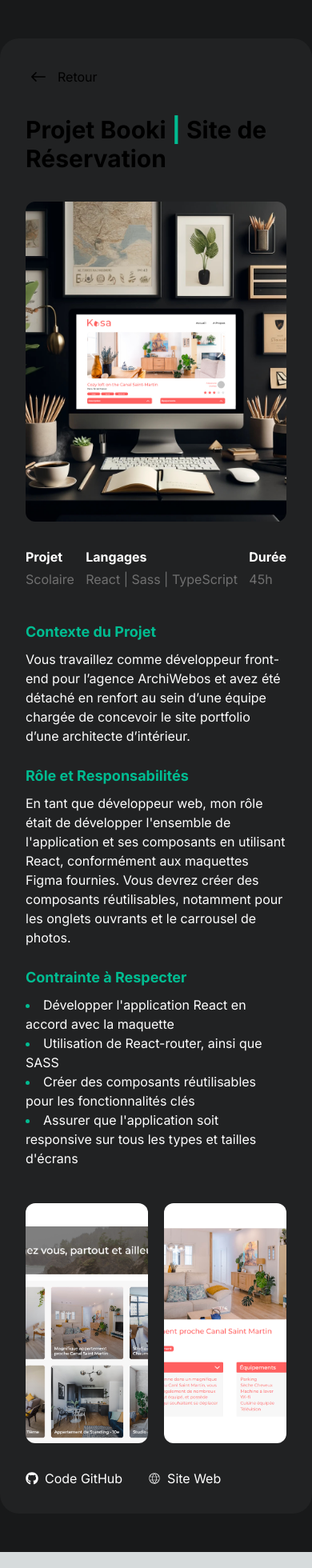
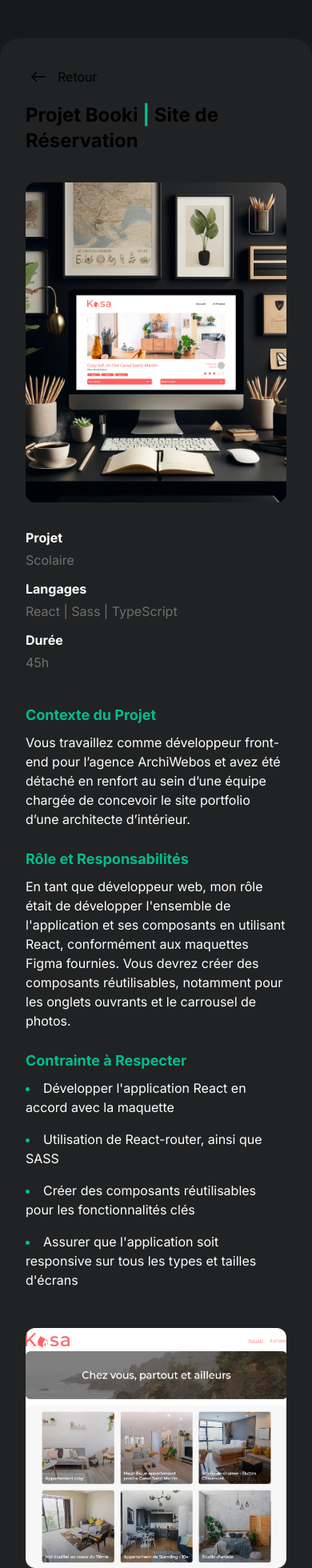
Before and after one commit to MaximeTTS/Portfolio, a Next.js app: page /Projet-Kasa in a window 390 px wide. Shown: the top 1960 px of the page at 80% size. Built offline with nearby package versions, Linux system fonts and the light colour scheme.

Commit message:
Responsive finished.

```diff
--- a/src/components/Contact/contact.tsx
+++ b/src/components/Contact/contact.tsx
@@ -12,8 +12,8 @@ function contact() {
   return (
     <Card id="contact">
       <Title textNoColor="Me" textColor="Contacter" />
-      <p className="mb-8">N&apos;hésitez pas à me contacter via ce formulaire ou par email.</p>
-      <div className="mb-5 grid grid-cols-2">
+      <p className="mb-3 sm:mb-8">N&apos;hésitez pas à me contacter via ce formulaire ou par email.</p>
+      <div className="mb-5 grid sm:grid-cols-2">
         <div>
           <ContactIcon text="MaximeTTS" Icon={FaDiscord} span="Discord" />
           <ContactIcon text="maxime.samus@gmail.com" Icon={TfiEmail} span="E-mail" />
--- a/src/components/Contact/contactForm.tsx
+++ b/src/components/Contact/contactForm.tsx
@@ -90,13 +90,15 @@ const ContactForm: React.FC = () => {
           <div className="pt-1 text-platinum">{formik.errors.message}</div>
         ) : null}
       </div>
+      <div className="flex justify-center sm:justify-start">
         <button
           type="submit"
           disabled={formik.isSubmitting}
-        className="w-fit cursor-pointer rounded-3xl bg-themeColor px-5 py-4 font-bold text-white transition-all hover:shadow-customHover"
+          className="w-fit cursor-pointer rounded-3xl bg-themeColor px-4 py-3 text-sm font-bold text-white transition-all hover:shadow-customHover sm:px-5 sm:py-4 sm:text-base"
         >
           {formik.isSubmitting ? "Envoi en cours..." : "Send Message"}
         </button>
+      </div>
       {formik.status?.error && <div className="mt-3 text-red-500">{formik.status.error}</div>}
       {formik.status?.success && <div className="mt-3 text-green-500">{formik.status.success}</div>}
     </form>
--- a/src/components/Contact/map.tsx
+++ b/src/components/Contact/map.tsx
@@ -26,7 +26,7 @@ const GoogleMap: React.FC = () => {
     };
   }, []);
 
-  return <div ref={mapRef} className="h-96 w-full rounded-xl"></div>;
+  return <div ref={mapRef} className="h-64 w-full rounded-xl sm:h-96"></div>;
 };
 
 export default GoogleMap;
--- a/src/components/projects/myProjects.tsx
+++ b/src/components/projects/myProjects.tsx
@@ -7,8 +7,8 @@ function myProjects() {
   return (
     <Card>
       <Title textNoColor="Mes" textColor="Projets" />
-      <section className="grid gap-4 p-4 grid-template-areas-custom">
-        <div className="flex h-[300px] w-full items-center justify-center rounded-xl border border-colorSilver bg-nightBlack p-4 grid-area-one">
+      <section className="grid gap-4 sm:p-4 sm:grid-template-areas-custom">
+        <div className="flex h-[300px] w-full items-center justify-center rounded-xl border border-colorSilver bg-nightBlack p-4 sm:grid-area-one">
           <CardProjects
             href="/Projet-Kasa"
             imgSrc="/images/myProject/kasa/kasa.jpg"
@@ -17,7 +17,7 @@ function myProjects() {
             subtitle2="Kasa"
           />
         </div>
-        <div className="flex h-[300px] w-full items-center justify-center rounded-xl border border-colorSilver bg-nightBlack p-4 grid-area-two">
+        <div className="flex h-[300px] w-full items-center justify-center rounded-xl border border-colorSilver bg-nightBlack p-4 sm:grid-area-two">
           <CardProjects
             href="/Projet-Grimoire"
             imgSrc="/images/myProject/grimoire/grimoirezoom.jpg"
@@ -26,7 +26,7 @@ function myProjects() {
             subtitle2="Grimoire"
           />
         </div>
-        <div className="flex h-[300px] w-full items-center justify-center overflow-hidden rounded-xl border border-colorSilver bg-nightBlack p-4 grid-area-three">
+        <div className="flex h-[300px] w-full items-center justify-center overflow-hidden rounded-xl border border-colorSilver bg-nightBlack p-4 sm:grid-area-three">
           <CardProjects
             href="/Projet-Sophie-Bluel"
             imgSrc="/images/myProject/sophie/sophieblu.jpg"
@@ -35,7 +35,7 @@ function myProjects() {
             subtitle2="Sophie Bluel"
           />
         </div>
-        <div className="flex h-[300px] w-full items-center justify-center rounded-xl border border-colorSilver bg-nightBlack p-4 grid-area-four">
+        <div className="flex h-[300px] w-full items-center justify-center rounded-xl border border-colorSilver bg-nightBlack p-4 sm:grid-area-four">
           <CardProjects
             href="/Projet-Booki"
             imgSrc="/images/myProject/booki/bookii.jpg"
--- a/src/components/projects/projectTemplate.tsx
+++ b/src/components/projects/projectTemplate.tsx
@@ -83,14 +83,14 @@ function ProjectTemplate({
           <Image src={src} alt={alt} layout="fill" className="rounded-xl object-cover" />
         </div>
       </div>
-      <div className="mb-2 mt-4 flex justify-between text-white">
+      <div className="mb-2 mt-4 text-white sm:flex sm:justify-between">
         <div>
           <span className="block pb-1 font-bold">{span}</span>
-          <p className="text-colorSilver">{text}</p>
+          <p className="mb-3 text-colorSilver">{text}</p>
         </div>
         <div>
           <span className="block pb-1 font-bold">{span2}</span>
-          <p className="text-colorSilver">{text2}</p>
+          <p className="mb-3 text-colorSilver">{text2}</p>
         </div>
         <div>
           <span className="block pb-1 font-bold">{span3}</span>
@@ -105,7 +105,7 @@ function ProjectTemplate({
         title3={title3}
         points={descriptionPoints}
       />
-      <div className="mt-4 grid grid-cols-2 gap-5">
+      <div className="mt-4 grid grid-cols-1 gap-5 sm:grid-cols-2 sm:gap-5">
         {images.map((image, index) => (
           <div key={index} className="group relative h-[300px] w-full cursor-pointer" onClick={() => openModal(index)}>
             <div className="icon-3d relative h-full w-full">
--- a/src/components/projects/textProject.tsx
+++ b/src/components/projects/textProject.tsx
@@ -19,7 +19,9 @@ function TextProject({ title, title2, title3, description, description2, points
       <h3 className="mt-6 text-lg font-bold text-themeColor">{title3}</h3>
       <ul className="custom-list-disc mb-3 mt-2 list-inside list-disc">
         {points.map((point, index) => (
-          <li key={index}>{point}</li>
+          <li key={index} className="mb-4 sm:mb-2">
+            {point}
+          </li>
         ))}
       </ul>
     </div>
--- a/src/components/projects/titleH1.tsx
+++ b/src/components/projects/titleH1.tsx
@@ -8,7 +8,7 @@ interface Props {
 
 function TitleH1({ text1, text2, span }: Props) {
   return (
-    <h1 className="mt-4 text-3xl font-bold">
+    <h1 className="text-2xl font-bold sm:mt-4 sm:text-3xl">
       {text1} <span className="text-themeColor">{span}</span> {text2}
     </h1>
   );
```
Lines whose indentation alone changed are shown as unchanged.
